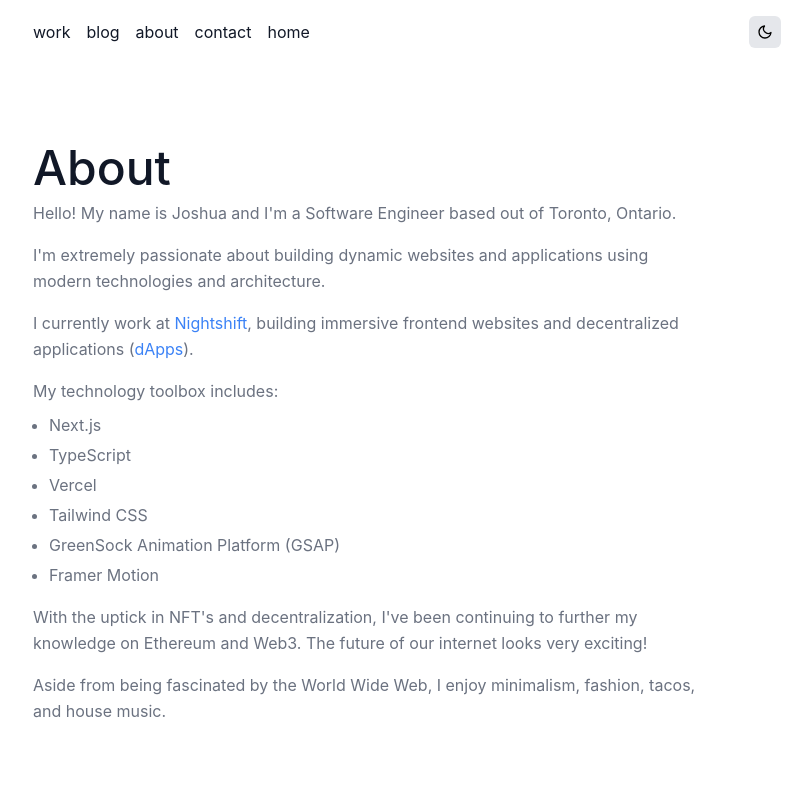
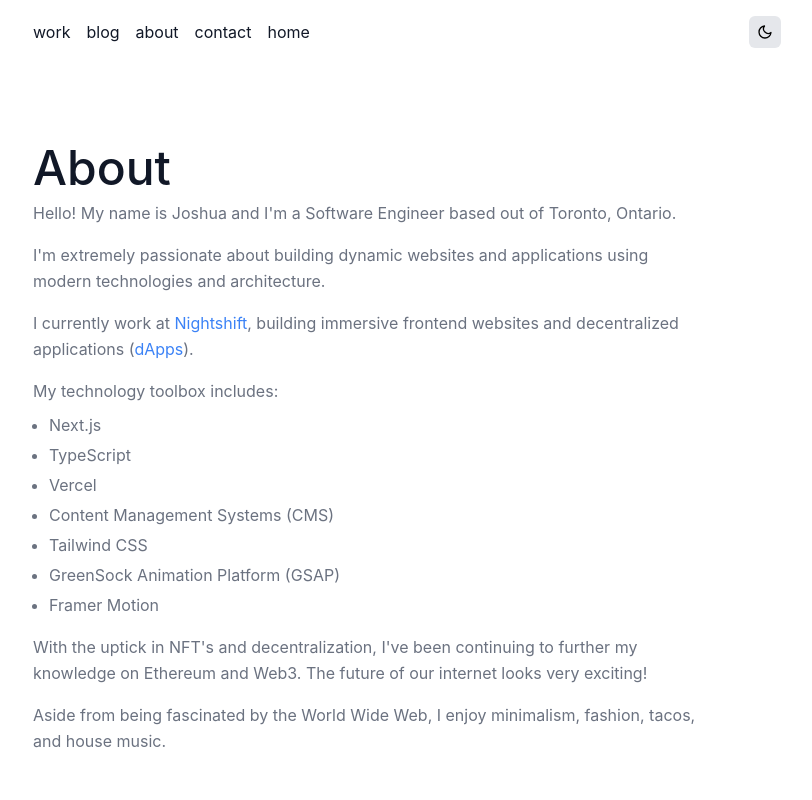
Before and after one commit to joshua-isaac/joshua, a Next.js app: page /about in a window 1280 px wide. Shown: the top 800 px of the page, without its empty margins (233-1045 px from the left). Built offline with nearby package versions, Linux system fonts and the light colour scheme; no server answers.

Commit message:
Update about.js

```diff
--- a/pages/about.js
+++ b/pages/about.js
@@ -30,6 +30,7 @@ const About = () => {
           <li>Next.js</li>
           <li>TypeScript</li>
           <li>Vercel</li>
+          <li>Content Management Systems (CMS)</li>
           <li>Tailwind CSS</li>
           <li>GreenSock Animation Platform (GSAP)</li>
           <li>Framer Motion</li>
```
